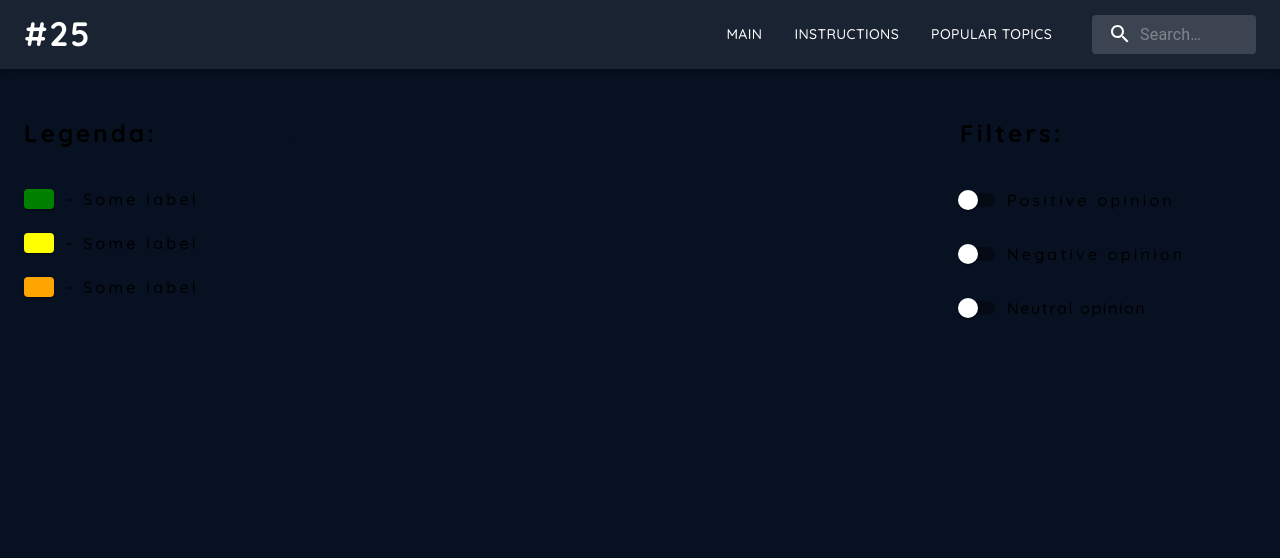
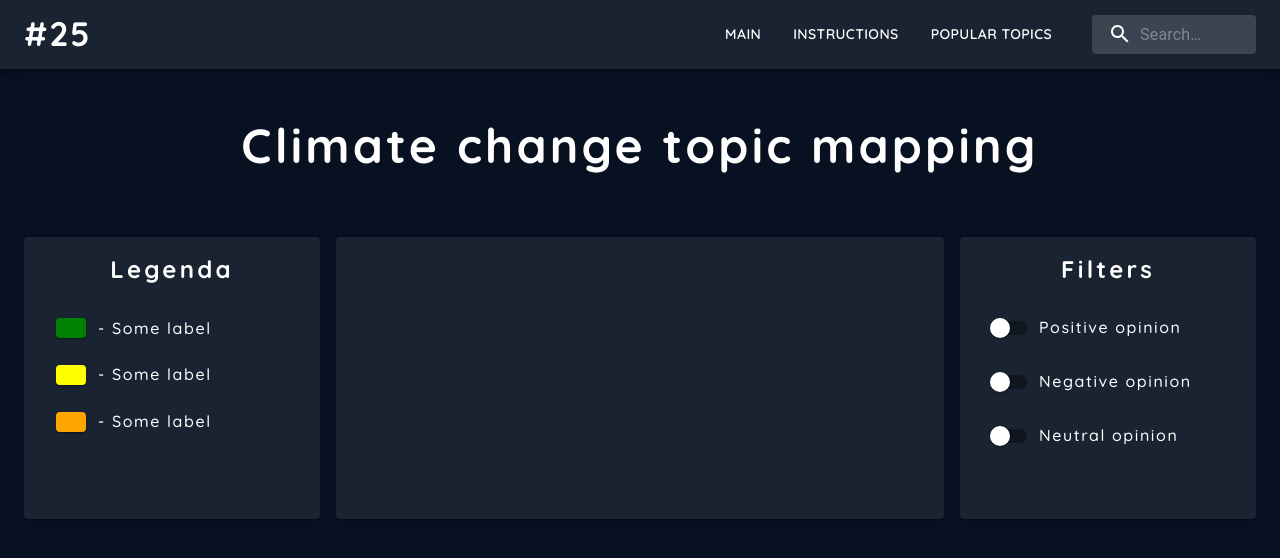
Before and after one commit to federico-pi/twentyfive-fe-hackaton, a React (Create React App) app: page / in a window 1280 px wide. Shown: the top 558 px of the page. Built offline with nearby package versions, Linux system fonts and the light colour scheme; some icons are missing.

Commit message:
Design fixes

```diff
--- a/src/App.js
+++ b/src/App.js
@@ -1,5 +1,6 @@
 import { CenterFocusStrong } from '@mui/icons-material';
 import { List } from '@mui/material';
+import { common } from '@mui/material/colors';
 import Container from '@mui/material/Container';
 import FormControlLabel from '@mui/material/FormControlLabel';
 import FormGroup from '@mui/material/FormGroup';
@@ -9,8 +10,9 @@ import { styled } from '@mui/material/styles';
 import Switch from '@mui/material/Switch';
 import Typography from '@mui/material/Typography';
 
-import { Box } from '@mui/system';
+import { Box, height } from '@mui/system';
 
+// import GraphViewer from './components/GraphViewer';
 import { Visx } from './components/Visx';
 
 import './styles/App.css';
@@ -18,11 +20,19 @@ import './styles/index.css';
 
 const AccentSwitch = styled(Switch)(({ theme }) => ({
   '& .MuiSwitch-switchBase.Mui-checked': {
-    color: theme.palette.background.accent,
+    color: theme.palette.primary,
   },
   '& .MuiSwitch-switchBase.Mui-checked + .MuiSwitch-track': {
+    backgroundColor: theme.palette.primary,
+  },
+}));
+
+const Item = styled(Paper)(({ theme }) => ({
   backgroundColor: theme.palette.background.accent,
-  },
+  ...theme.typography.body2,
+  padding: theme.spacing(2),
+  textAlign: 'center',
+  color: theme.palette.text.primary,
 }));
 
 const legendas = [
@@ -44,22 +54,42 @@ function App() {
   return (
     <div className="App">
       <Container maxWidth="xl">
+        <Typography
+          variant="h3"
+          sx={{
+            fontWeight: 700,
+            fontFamily: 'Quicksand, sans-serif',
+            letterSpacing: '.2rem',
+            color: common.white,
+            textDecoration: 'none',
+            textAlign: 'center',
+            mt: 4,
+            padding: 2,
+          }}
+        >
+          Climate change topic mapping
+        </Typography>
         <Grid container spacing={2} pt={6}>
           <Grid item xs={3}>
+            <Item sx={{ height: '100%' }}>
               <Typography
                 variant="h5"
                 sx={{
                   fontWeight: 700,
                   fontFamily: 'Quicksand, sans-serif',
                   letterSpacing: '.2rem',
-                color: 'inherit',
+                  color: common.white,
                   textDecoration: 'none',
-                mb: 4,
+                  mb: 3,
                 }}
               >
-              Legenda:
+                Legenda
               </Typography>
-            <List>
+              <List
+                sx={{
+                  px: 2,
+                }}
+              >
                 {legendas.map((legenda) => (
                   <Box
                     sx={{
@@ -82,9 +112,9 @@ function App() {
                       sx={{
                         fontWeight: 500,
                         fontFamily: 'Quicksand, sans-serif',
-                      letterSpacing: '.2rem',
-                      color: 'inherit',
-                      textDecoration: 'none',
+                        letterSpacing: '.1rem',
+                        fontSize: '1rem',
+                        color: common.white,
                       }}
                     >
                       - {legenda.label}
@@ -92,35 +122,40 @@ function App() {
                   </Box>
                 ))}
               </List>
+            </Item>
           </Grid>
           <Grid item xs={6}>
+            <Item sx={{ height: '100%' }}>
               <Box
                 sx={{
                   display: 'flex',
                   justifyContent: 'center',
                 }}
               >
-              <Visx width={700} height={650} />
+                {/* <GraphViewer></GraphViewer> */}
               </Box>
+            </Item>
           </Grid>
           <Grid item xs={3}>
+            <Item sx={{ height: '100%' }}>
               <Typography
                 variant="h5"
                 sx={{
                   fontWeight: 700,
                   fontFamily: 'Quicksand, sans-serif',
                   letterSpacing: '.2rem',
-                color: 'inherit',
+                  color: common.white,
                   textDecoration: 'none',
-                mb: 4,
+                  mb: 3,
                 }}
               >
-              Filters:
+                Filters
               </Typography>
 
               <FormGroup
                 sx={{
                   fontFamily: 'Quicksand, sans-serif',
+                  px: 2,
                 }}
               >
                 <FormControlLabel
@@ -130,9 +165,10 @@ function App() {
                       variant="p"
                       sx={{
                         fontWeight: 500,
+                        fontSize: '1rem',
                         fontFamily: 'Quicksand, sans-serif',
-                      letterSpacing: '.2rem',
-                      color: 'inherit',
+                        letterSpacing: '.1rem',
+                        color: common.white,
                       }}
                     >
                       Positive opinion
@@ -149,9 +185,10 @@ function App() {
                       variant="p"
                       sx={{
                         fontWeight: 500,
+                        fontSize: '1rem',
                         fontFamily: 'Quicksand, sans-serif',
-                      letterSpacing: '.2rem',
-                      color: 'inherit',
+                        letterSpacing: '.1rem',
+                        color: common.white,
                       }}
                     >
                       Negative opinion
@@ -169,9 +206,10 @@ function App() {
                       variant="p"
                       sx={{
                         fontWeight: 500,
+                        fontSize: '1rem',
                         fontFamily: 'Quicksand, sans-serif',
                         letterSpacing: '.1rem',
-                      color: 'inherit',
+                        color: common.white,
                       }}
                     >
                       Neutral opinion
@@ -183,6 +221,7 @@ function App() {
                   }}
                 />
               </FormGroup>
+            </Item>
           </Grid>
         </Grid>
       </Container>
--- a/src/components/Header.js
+++ b/src/components/Header.js
@@ -192,6 +192,7 @@ const Header = () => {
                   my: 2,
                   px: 2,
                   color: 'white',
+                  fontWeight: '600',
                   display: 'block',
                   fontFamily: 'Quicksand, sans-serif',
                 }}
```
Lines whose indentation alone changed are shown as unchanged.
